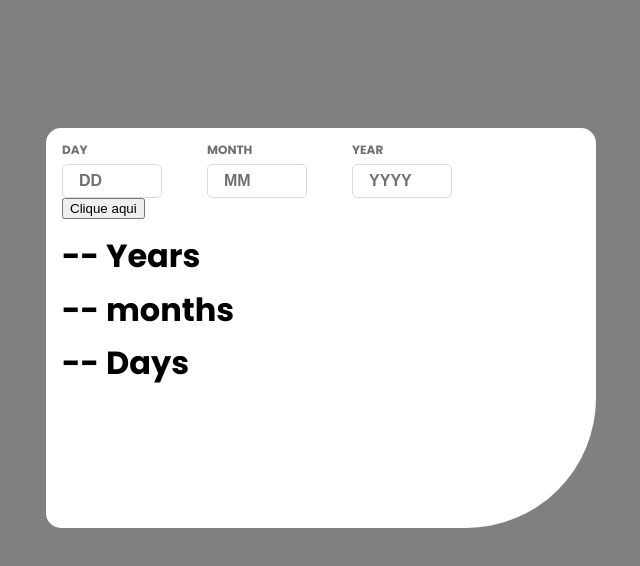
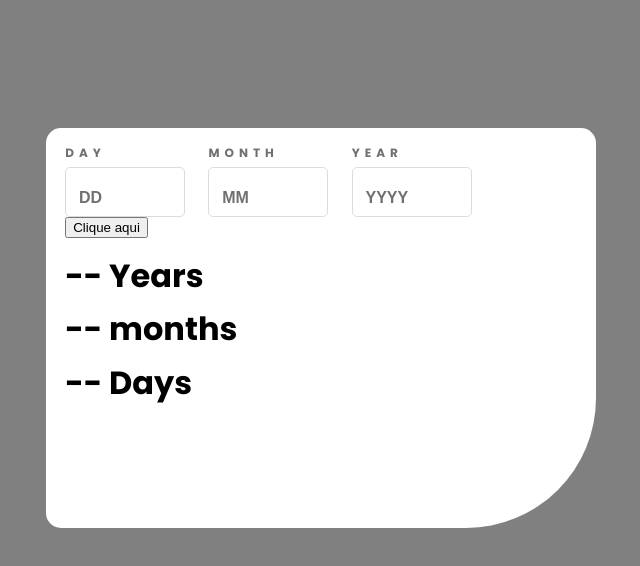
Before and after one commit to BBML-DEV/age-calculator, a plain HTML site: page index.html in a window 1280 px wide. Shown: the whole page, without its empty margins (319-959 px from the left). Drawn offline with Linux system fonts and the light colour scheme.

Commit message:
detalhes inputs

```diff
--- a/assets/sass/2-layout/_container.sass
+++ b/assets/sass/2-layout/_container.sass
@@ -6,7 +6,7 @@
     height: 400px
     background-color: variables.$white
     border-radius: 15px 15px 130px 15px
-    padding: 1rem
+    padding: 1.2rem
 
 
     &__data
@@ -15,6 +15,7 @@
         flex-direction: row
         width: 80%
         display: flex
+
 
         div
             width: 30%
@@ -26,13 +27,18 @@
                 display: flex
                 justify-content: flex-start
                 padding-bottom: 0.5rem
+                letter-spacing: 5px
 
             input
                 border: 1px solid variables.$light-grey
                 border-radius: 5px
-                width: 100px
-                height: 30px
-                padding: 1rem
+                width: 120px
+                height: 50px
+                padding-left: 0.8rem
+
+                font-size: 32px
+                font-weight: bold
+
 
                 &::placeholder
                     font-weight: bold
--- a/index.html
+++ b/index.html
@@ -19,17 +19,17 @@
             <section class="container__data">
                 <div>
                     <label for="">Day</label>
-                    <input type="text" class="day" placeholder="DD">
+                    <input type="text" class="day" placeholder="DD" minlength="2" maxlength="2">
                 </div>
 
                 <div>
                     <label for="">Month</label>
-                    <input type="text" class="Month" placeholder="MM">
+                    <input type="text" class="Month" placeholder="MM" minlength="2" maxlength="2">
                 </div>
 
                 <div>
                     <label for="">Year</label>
-                    <input type="text" class="Year" placeholder="YYYY">
+                    <input type="text" class="Year" placeholder="YYYY" minlength="4" maxlength="4">
                 </div>
             </section>
 
```
Also changed, not shown: assets/css/main.css, 1 other file.
